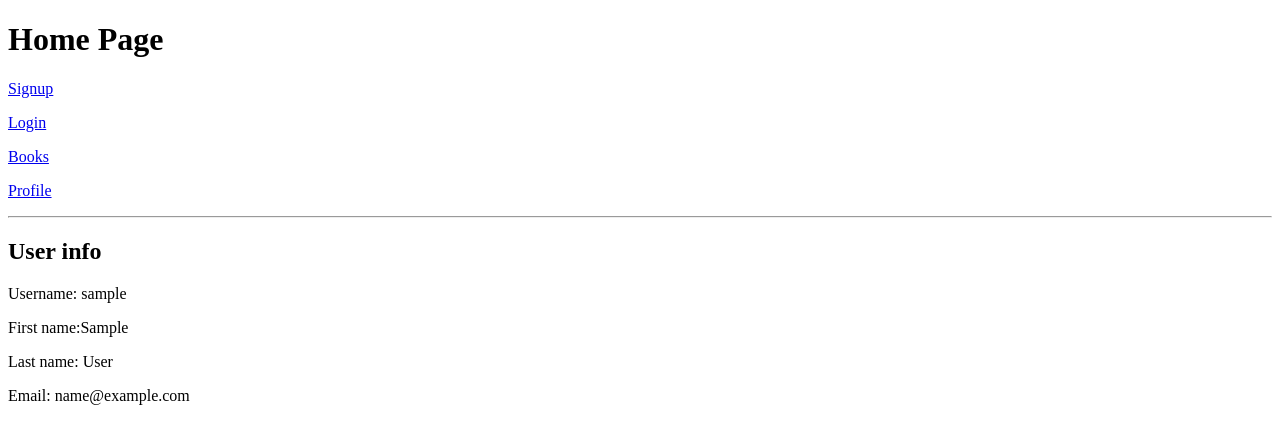
After one commit to jsjavoh/Goodreads, a Django app: page /users/profile/ in a window 1280 px wide. The commit adds this page. Shown: the top 444 px of the page. Run offline with Django 5.2, Linux system fonts and the light colour scheme; the visitor is signed in with stand-in values (Sample User, id 1).

Commit message:
Profile: view and test:

```diff
--- a/book/views.py
+++ b/book/views.py
@@ -1,6 +1,7 @@
 from django.shortcuts import render
 from .models import Book
 from django.views import View
+
 
 class BookView(View):
 
@@ -9,6 +10,7 @@ class BookView(View):
         return render(request, 'book/list.html',{'books':books})
 
 
+
 class BookDetailView(View):
 
     def get(self, request, pk):
--- a/config/settings.py
+++ b/config/settings.py
@@ -11,6 +11,8 @@ https://docs.djangoproject.com/en/5.2/ref/settings/
 """
 
 from pathlib import Path
+
+from django.conf.global_settings import LOGIN_URL
 
 # Build paths inside the project like this: BASE_DIR / 'subdir'.
 BASE_DIR = Path(__file__).resolve().parent.parent
@@ -86,6 +88,8 @@ DATABASES = {
 }
 
 
+LOGIN_URL = 'user:login'
+
 # Password validation
 # https://docs.djangoproject.com/en/5.2/ref/settings/#auth-password-validators
 
--- a/templates/book/detail.html
+++ b/templates/book/detail.html
@@ -1,6 +1,7 @@
 {% extends 'home.html' %}
 
 {% block content %}
+    <h2>Detail Page</h2>
 <h2>{{ book.title }}</h2>
 <i>{{ book.isbn }}</i>
 <p>{{ book.discription }}</p>
--- a/templates/book/list.html
+++ b/templates/book/list.html
@@ -1,6 +1,7 @@
 {% extends 'home.html' %}
 
 {% block content %}
+    <h2>Books Page</h2>
     {% if books %}
         {% for book in books %}
         <ul>
--- a/templates/home.html
+++ b/templates/home.html
@@ -15,6 +15,7 @@
 <p><a href="{% url 'user:register' %}">Signup</a></p>
 <p><a href="{% url 'user:login' %}">Login</a></p>
 <p><a href="{% url 'books:list' %}">Books</a></p>
+<p><a href="{% url "user:profile" %}">Profile</a></p>
 <hr>
 {% block content %}
 {% endblock %}
--- a/templates/user/login.html
+++ b/templates/user/login.html
@@ -1,6 +1,7 @@
 {% extends 'home.html' %}
 
 {% block content %}
+    <h2>Login</h2>
     <form action="{% url 'user:login' %}" method="post">{% csrf_token %}
         {{ form.non_field_errors }}
         <div class="input">
--- /dev/null
+++ b/templates/user/profile.html
@@ -0,0 +1,9 @@
+{% extends 'home.html' %}
+{% block content %}
+    <h2>User info</h2>
+    <p>Username: {{ user.username }}</p>
+    <p>First name:{{ user.first_name }}</p>
+    <p>Last name: {{ user.last_name }}</p>
+    <p>Email: {{ user.email }}</p>
+
+{% endblock %}
--- a/user/urls.py
+++ b/user/urls.py
@@ -1,9 +1,10 @@
 from django.urls import path
-from .views import RegisterView, LoginView
+from .views import RegisterView, LoginView, ProfileView
 
 
 app_name = 'user'
 urlpatterns = [
     path('signup/', RegisterView.as_view(), name='register'),
-    path('login/', LoginView.as_view() ,name='login')
+    path('login/', LoginView.as_view() ,name='login'),
+    path('profile/', ProfileView.as_view(), name='profile'),
 ]
--- a/user/views.py
+++ b/user/views.py
@@ -1,4 +1,5 @@
 from django.contrib.auth import login
+from django.contrib.auth.mixins import LoginRequiredMixin
 from django.shortcuts import render, redirect
 from django.views import View
 from .forms import RegisterForm, LoginForm
@@ -28,3 +29,10 @@ class LoginView(View):
             login(request, form.user)
             return redirect('home')
         return render(request, 'user/login.html',{'form':form})
+
+
+
+class ProfileView(LoginRequiredMixin ,View):
+
+    def get(self, request):
+        return render(request, 'user/profile.html',{'user':request.user})
```
Also changed, not shown: user/tests.py (+29 -1 lines).
